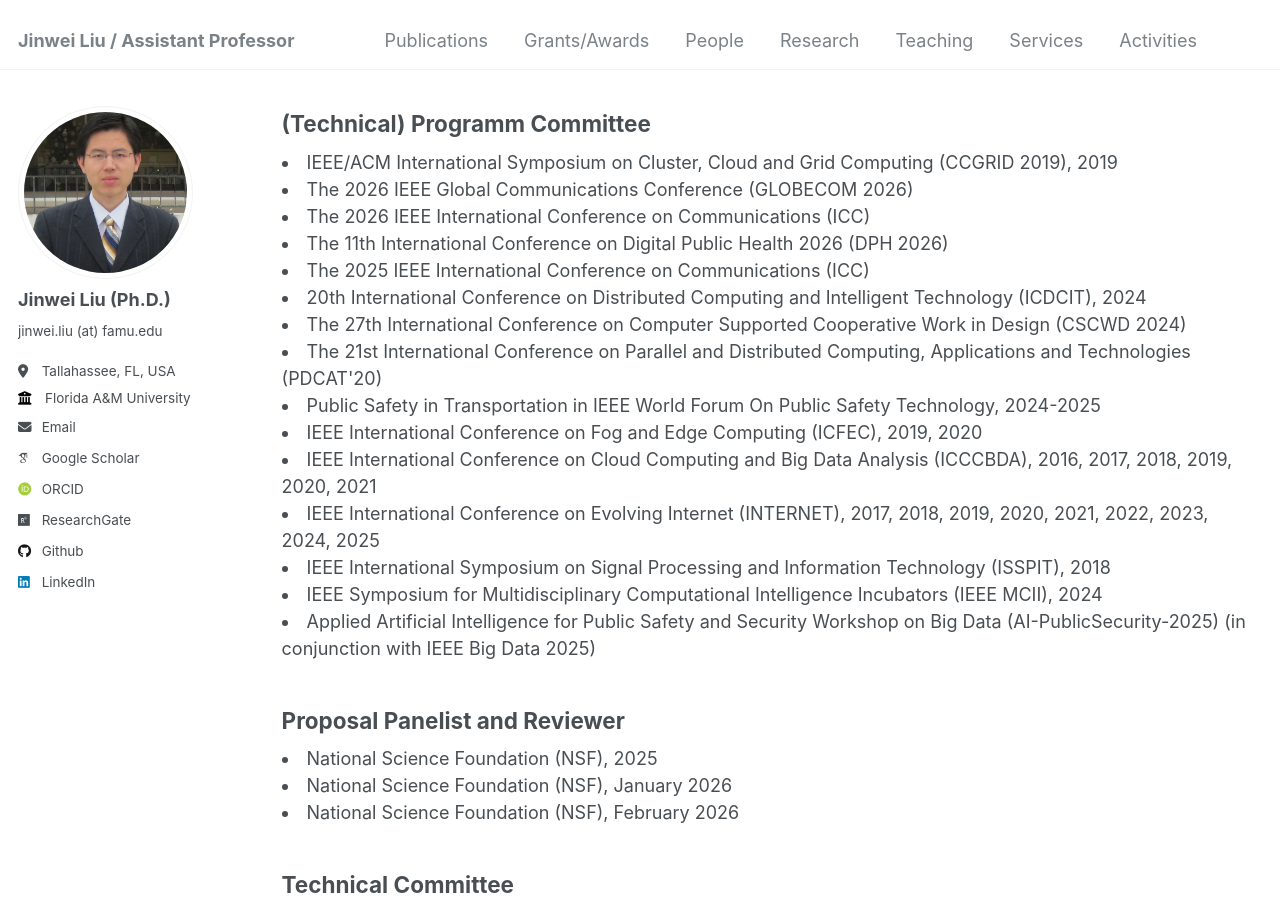
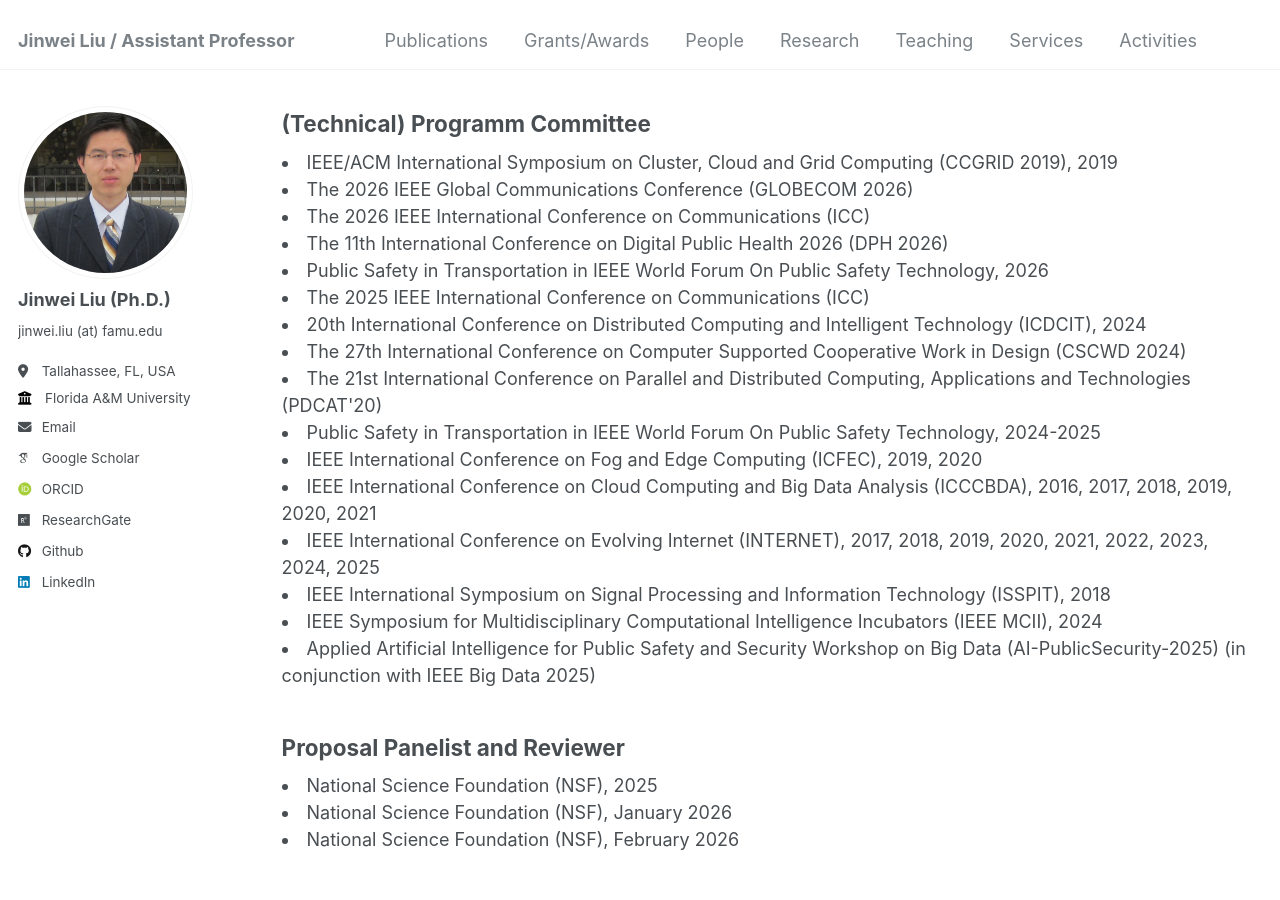
Before and after one commit to jinweiliucu/jinweiliucu.github.io, a Jekyll site: the page built from _pages/services.html, in a window 1280 px wide and 900 px high, scrolled down 692 px. Built offline with Jekyll 4.4.1, drawn with Linux system fonts in a browser that asks for light colours; some web fonts are replaced.

Commit message:
Update services.html

```diff
--- a/_pages/services.html
+++ b/_pages/services.html
@@ -73,6 +73,10 @@ author_profile: true
 
 	<li>
     The 11th International Conference on Digital Public Health 2026 (DPH 2026)
+    </li>
+
+	<li>
+    Public Safety in Transportation in IEEE World Forum On Public Safety Technology, 2026
     </li>
 
     <li>
```
